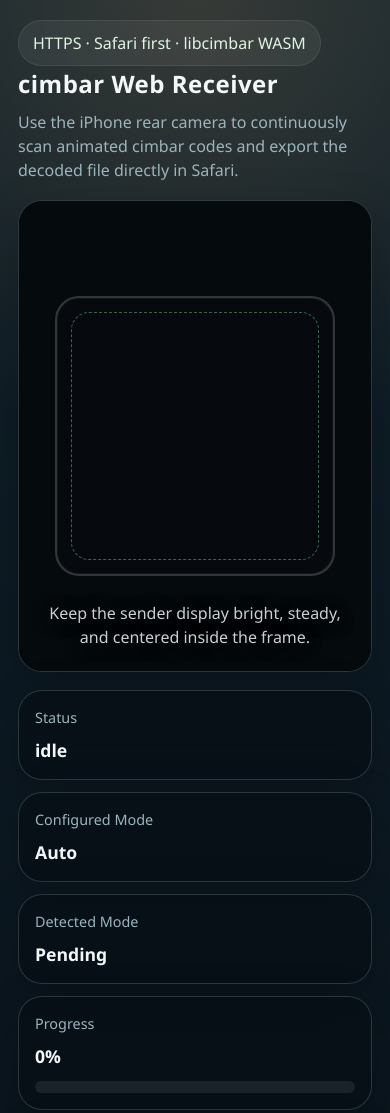
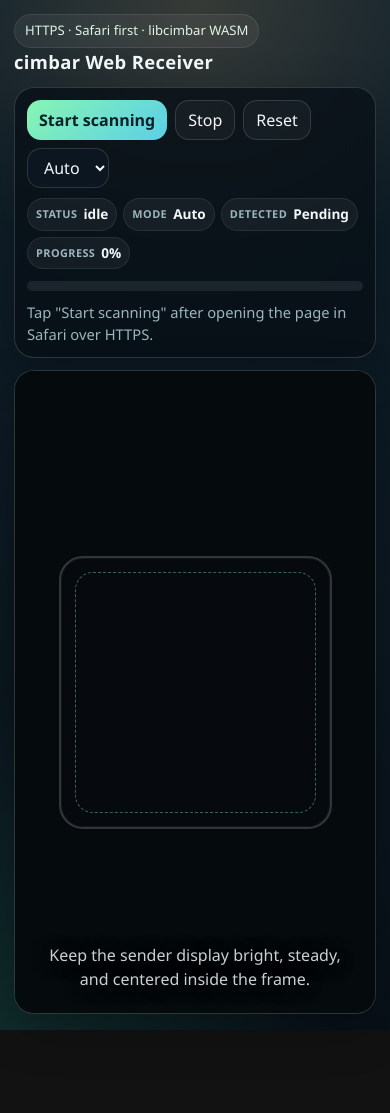
Before and after one commit to NeverMoreLyh/web-cfc, a website built with Vite: page index.html in a window 390 px wide. Shown: the top 1113 px of the page. After the commit the page ends 1030 px from the top, so only its background shows below. Built offline with nearby package versions, Linux system fonts and the light colour scheme.

Commit message:
Fix auto decode progress and compact mobile layout

```diff
--- a/src/core/decoder/DecoderBridge.ts
+++ b/src/core/decoder/DecoderBridge.ts
@@ -13,8 +13,10 @@ interface DecoderBridgeOptions {
 }
 
 export class DecoderBridge {
-  private readonly client: DecoderWorkerClient;
+  private readonly options: DecoderBridgeOptions;
+  private clients: DecoderWorkerClient[] = [];
   private currentMode: DecoderModeValue = 0;
+  private lockedAutoMode: Exclude<DecoderModeValue, 0> | null = null;
   private snapshot: DecoderSnapshot = {
     configuredMode: 0,
     detectedMode: null,
@@ -24,12 +26,30 @@ export class DecoderBridge {
   };
 
   constructor(options: DecoderBridgeOptions) {
-    this.client = new DecoderWorkerClient(options);
+    this.options = options;
   }
 
   async start(mode: DecoderModeValue): Promise<void> {
     this.currentMode = mode;
-    await this.client.start(mode);
+    this.lockedAutoMode = null;
+    this.stop();
+
+    const bootModes: DecoderModeValue[] =
+      mode === 0 ? [4, 66, 67, 68] : [mode];
+
+    this.clients = bootModes.map(
+      () =>
+        new DecoderWorkerClient({
+          workerUrl: this.options.workerUrl,
+          wasmScriptUrl: this.options.wasmScriptUrl,
+          wasmBinaryUrl: this.options.wasmBinaryUrl,
+        }),
+    );
+
+    await Promise.all(
+      this.clients.map((client, index) => client.start(bootModes[index])),
+    );
+
     this.snapshot = {
       configuredMode: mode,
       detectedMode: null,
@@ -44,13 +64,28 @@ export class DecoderBridge {
   }
 
   stop(): void {
-    this.client.stop();
+    for (const client of this.clients) {
+      client.stop();
+    }
+    this.clients = [];
   }
 
   async processFrame(frame: FramePayload): Promise<FrameDecodeResult> {
-    const result = await this.client.processFrame(frame);
+    const results = await this.processAcrossClients(frame);
+    const result = this.selectBestResult(results);
+
+    if (
+      this.currentMode === 0 &&
+      !this.lockedAutoMode &&
+      result.completedFile === null &&
+      result.progress > 0 &&
+      result.detectedMode
+    ) {
+      this.lockedAutoMode = result.detectedMode;
+    }
+
     this.snapshot = {
-      configuredMode: result.configuredMode,
+      configuredMode: this.currentMode,
       detectedMode: result.detectedMode,
       progress: result.progress,
       accepted: result.accepted,
@@ -66,4 +101,69 @@ export class DecoderBridge {
   get mode(): DecoderModeValue {
     return this.currentMode;
   }
+
+  private async processAcrossClients(frame: FramePayload): Promise<FrameDecodeResult[]> {
+    if (this.clients.length === 0) {
+      throw new Error('Decoder workers are not running.');
+    }
+
+    if (this.currentMode !== 0) {
+      return [await this.clients[0].processFrame(frame)];
+    }
+
+    if (this.lockedAutoMode) {
+      const index = [4, 66, 67, 68].indexOf(this.lockedAutoMode);
+      const client = this.clients[index];
+      return [await client.processFrame(frame)];
+    }
+
+    return Promise.all(
+      this.clients.map((client, index) =>
+        client.processFrame(cloneFramePayload(frame, index < this.clients.length - 1)),
+      ),
+    );
+  }
+
+  private selectBestResult(results: FrameDecodeResult[]): FrameDecodeResult {
+    const completed = results.find((result) => result.completedFile);
+    if (completed) {
+      return {
+        ...completed,
+        configuredMode: this.currentMode,
+      };
+    }
+
+    const receiving = [...results].sort((left, right) => right.progress - left.progress)[0];
+    if (receiving.progress > 0) {
+      return {
+        ...receiving,
+        configuredMode: this.currentMode,
+      };
+    }
+
+    const accepted = results.find((result) => result.accepted);
+    if (accepted) {
+      return {
+        ...accepted,
+        configuredMode: this.currentMode,
+      };
+    }
+
+    return {
+      ...results[0],
+      configuredMode: this.currentMode,
+    };
+  }
 }
+
+function cloneFramePayload(frame: FramePayload, detachOriginal: boolean): FramePayload {
+  if (!detachOriginal) {
+    return frame;
+  }
+
+  return {
+    width: frame.width,
+    height: frame.height,
+    buffer: frame.buffer.slice(0),
+  };
+}
--- a/src/shared/ui/AppView.ts
+++ b/src/shared/ui/AppView.ts
@@ -36,41 +36,10 @@ export class AppView {
           <div>
             <div class="pill">HTTPS · Safari first · libcimbar WASM</div>
             <h1>cimbar Web Receiver</h1>
-            <p>Use the iPhone rear camera to continuously scan animated cimbar codes and export the decoded file directly in Safari.</p>
           </div>
         </header>
 
         <main class="stage">
-          <section class="preview-card">
-            <video id="camera-preview" autoplay muted playsinline></video>
-            <div class="preview-overlay">
-              <div class="guide-frame"></div>
-              <div class="guide-text">Keep the sender display bright, steady, and centered inside the frame.</div>
-            </div>
-          </section>
-
-          <section class="status-grid">
-            <article class="status-card">
-              <div class="label">Status</div>
-              <div class="value" data-field="status">Idle</div>
-            </article>
-            <article class="status-card">
-              <div class="label">Configured Mode</div>
-              <div class="value" data-field="configuredMode">Auto</div>
-            </article>
-            <article class="status-card">
-              <div class="label">Detected Mode</div>
-              <div class="value" data-field="detectedMode">Pending</div>
-            </article>
-            <article class="status-card" style="grid-column: 1 / -1;">
-              <div class="label">Progress</div>
-              <div class="value" data-field="progressText">0%</div>
-              <div class="progress-shell">
-                <div class="progress-bar" data-field="progressBar"></div>
-              </div>
-            </article>
-          </section>
-
           <section class="control-card">
             <div class="control-row">
               <button type="button" data-kind="primary" id="start-button">Start scanning</button>
@@ -85,13 +54,26 @@ export class AppView {
               <a id="download-link" class="download-link" download>Download file</a>
             </div>
 
+            <section class="status-strip">
+              <span class="status-chip"><strong>Status</strong><em data-field="status">Idle</em></span>
+              <span class="status-chip"><strong>Mode</strong><em data-field="configuredMode">Auto</em></span>
+              <span class="status-chip"><strong>Detected</strong><em data-field="detectedMode">Pending</em></span>
+              <span class="status-chip"><strong>Progress</strong><em data-field="progressText">0%</em></span>
+            </section>
+
+            <div class="progress-shell compact">
+              <div class="progress-bar" data-field="progressBar"></div>
+            </div>
+
             <div id="message-box" class="message-box"></div>
+          </section>
 
-            <ul class="hint-list">
-              <li>Start from Safari with a user tap. iPhone will not open the camera reliably on page load alone.</li>
-              <li>The page only supports receiving and decoding files within libcimbar/cfc native limits.</li>
-              <li>When the file finishes, Safari may preview it or save it depending on the file type and iOS version.</li>
-            </ul>
+          <section class="preview-card">
+            <video id="camera-preview" autoplay muted playsinline></video>
+            <div class="preview-overlay">
+              <div class="guide-frame"></div>
+              <div class="guide-text">Keep the sender display bright, steady, and centered inside the frame.</div>
+            </div>
           </section>
         </main>
       </div>
--- a/src/styles.css
+++ b/src/styles.css
@@ -57,59 +57,50 @@ a {
 }
 
 .app-shell {
-  min-height: 100vh;
   display: grid;
-  grid-template-rows: auto 1fr auto;
-  gap: 18px;
+  gap: 12px;
   padding:
-    max(20px, env(safe-area-inset-top))
-    18px
-    max(20px, env(safe-area-inset-bottom))
-    18px;
+    max(14px, env(safe-area-inset-top))
+    14px
+    max(16px, env(safe-area-inset-bottom))
+    14px;
 }
 
 .hero {
   display: flex;
   align-items: center;
-  justify-content: space-between;
-  gap: 16px;
+  gap: 10px;
 }
 
 .hero h1 {
   margin: 0;
-  font-size: clamp(1.5rem, 4vw, 2.4rem);
+  font-size: clamp(1.15rem, 3.6vw, 1.6rem);
   letter-spacing: 0.02em;
-}
-
-.hero p {
-  margin: 8px 0 0;
-  color: var(--muted);
-  max-width: 48rem;
 }
 
 .pill {
   display: inline-flex;
   align-items: center;
   gap: 8px;
-  padding: 10px 14px;
+  padding: 6px 10px;
   border-radius: 999px;
   background: rgba(255, 255, 255, 0.06);
   border: 1px solid rgba(255, 255, 255, 0.08);
   color: #dff4e4;
   white-space: nowrap;
+  font-size: 0.82rem;
 }
 
 .stage {
   display: grid;
-  gap: 18px;
+  gap: 12px;
 }
 
 .preview-card,
-.control-card,
-.status-card {
+.control-card {
   background: var(--panel);
   border: 1px solid var(--panel-border);
-  border-radius: 24px;
+  border-radius: 20px;
   backdrop-filter: blur(18px);
   box-shadow: 0 16px 48px rgba(0, 0, 0, 0.24);
 }
@@ -118,7 +109,7 @@ a {
   position: relative;
   overflow: hidden;
   aspect-ratio: 9 / 16;
-  min-height: 320px;
+  min-height: 52vh;
 }
 
 .preview-card video,
@@ -140,7 +131,7 @@ a {
 }
 
 .guide-frame {
-  width: min(72vw, 360px);
+  width: min(70vw, 320px);
   aspect-ratio: 1 / 1;
   border-radius: 24px;
   border: 2px solid rgba(255, 255, 255, 0.18);
@@ -169,34 +160,16 @@ a {
   text-shadow: 0 2px 18px rgba(0, 0, 0, 0.5);
 }
 
-.status-grid {
-  display: grid;
-  grid-template-columns: repeat(3, minmax(0, 1fr));
-  gap: 12px;
-}
-
-.status-card {
-  padding: 16px;
-}
-
-.status-card .label {
-  color: var(--muted);
-  font-size: 0.9rem;
-}
-
-.status-card .value {
-  margin-top: 8px;
-  font-size: 1.1rem;
-  font-weight: 600;
-}
-
 .progress-shell {
-  margin-top: 12px;
   width: 100%;
-  height: 12px;
+  height: 10px;
   border-radius: 999px;
   background: rgba(255, 255, 255, 0.08);
   overflow: hidden;
+}
+
+.progress-shell.compact {
+  margin-top: 2px;
 }
 
 .progress-bar {
@@ -208,23 +181,23 @@ a {
 }
 
 .control-card {
-  padding: 18px;
+  padding: 12px;
   display: grid;
-  gap: 14px;
+  gap: 10px;
 }
 
 .control-row {
   display: flex;
   flex-wrap: wrap;
-  gap: 12px;
+  gap: 8px;
   align-items: center;
 }
 
 .control-row button,
 .control-row select,
 .download-link {
-  min-height: 46px;
-  padding: 0 16px;
+  min-height: 40px;
+  padding: 0 12px;
 }
 
 .control-row button[data-kind="primary"] {
@@ -252,8 +225,41 @@ a {
   display: inline-flex;
 }
 
+.status-strip {
+  display: flex;
+  gap: 8px;
+  flex-wrap: wrap;
+  align-items: center;
+}
+
+.status-chip {
+  display: inline-flex;
+  align-items: center;
+  gap: 6px;
+  padding: 6px 10px;
+  border-radius: 999px;
+  background: rgba(255, 255, 255, 0.05);
+  border: 1px solid rgba(255, 255, 255, 0.08);
+  min-width: 0;
+}
+
+.status-chip strong {
+  font-size: 0.74rem;
+  letter-spacing: 0.04em;
+  text-transform: uppercase;
+  color: var(--muted);
+}
+
+.status-chip em {
+  font-style: normal;
+  font-size: 0.92rem;
+  font-weight: 600;
+  color: #f3f7f8;
+}
+
 .message-box {
-  min-height: 24px;
+  min-height: 20px;
+  font-size: 0.92rem;
   color: var(--muted);
 }
 
@@ -261,23 +267,28 @@ a {
   color: var(--danger);
 }
 
-.hint-list {
-  margin: 0;
-  padding-left: 18px;
-  color: var(--muted);
-}
-
 @media (max-width: 720px) {
-  .status-grid {
-    grid-template-columns: 1fr;
-  }
-
   .hero {
-    flex-direction: column;
-    align-items: flex-start;
+    gap: 8px;
   }
 
   .preview-card {
-    aspect-ratio: 3 / 4;
+    min-height: 54vh;
+  }
+
+  .status-strip {
+    gap: 6px;
+  }
+
+  .status-chip {
+    padding: 5px 8px;
+  }
+
+  .status-chip strong {
+    font-size: 0.68rem;
+  }
+
+  .status-chip em {
+    font-size: 0.85rem;
   }
 }
```
